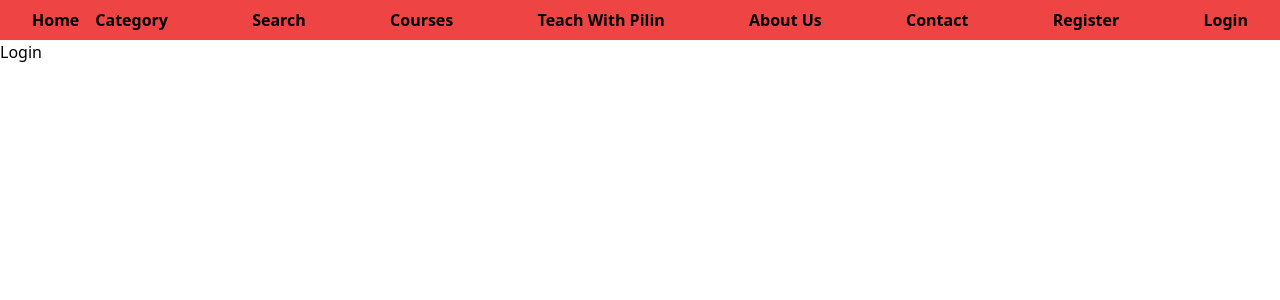
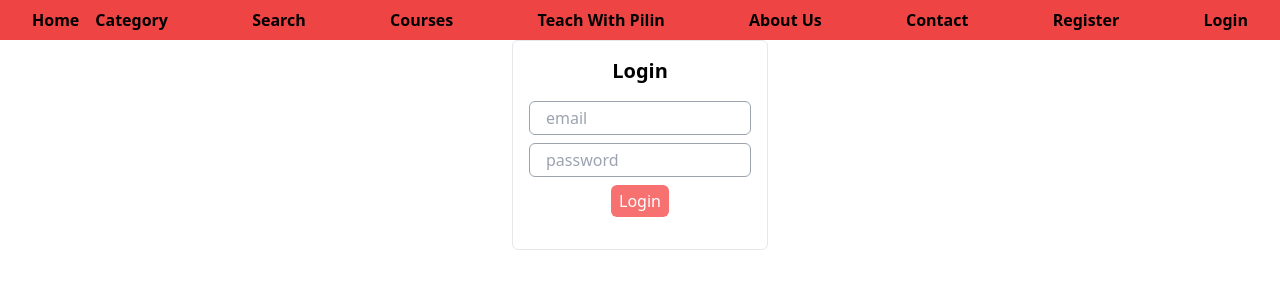
Before and after one commit to Ratanon-Thongseekaew/Pilin_LMS_Web, a React (Vite) app: page /login in a window 1280 px wide. Shown: the top 300 px of the page. Built offline with nearby package versions, Linux system fonts and the light colour scheme.

Commit message:
finish login register

```diff
--- a/package.json
+++ b/package.json
@@ -18,7 +18,8 @@
     "react-hook-form": "^7.54.2",
     "react-router": "^7.2.0",
     "sweetalert2": "^11.17.2",
-    "zod": "^3.24.2"
+    "zod": "^3.24.2",
+    "zustand": "^5.0.3"
   },
   "devDependencies": {
     "@eslint/js": "^9.17.0",
--- /dev/null
+++ b/src/api/auth.jsx
@@ -0,0 +1,9 @@
+import axios from "axios";
+
+export const actionRegister =async(value)=>{
+return await axios.post("http://localhost:8989/register", value);
+};
+
+export const actionLogin = async(value) =>{
+    return await axios.post("http://localhost:8989/login",value);
+};
--- a/src/components/form/FormInput.jsx
+++ b/src/components/form/FormInput.jsx
@@ -1,13 +1,18 @@
 import React from "react";
 
-function FormInput({register,name}) {
+function FormInput({ register, name,type ="text",errors }) {
+//   console.log(errors[name]);
   return (
-    <input
-      placeholder={name}
-      type="text"
-      {...register(name)}
-      className="border w-full border-gray-400 rounded-md p-1 px-4"
-    />
+    <div>
+      <input
+        placeholder={name}
+        type= {type}
+        {...register(name)}
+        className="border w-full border-gray-400 rounded-md p-1 px-4"
+      />
+      {errors[name] &&
+      <p className="text-sm text-red-500">{errors[name].message}</p>}
+    </div>
   );
 }
 
--- a/src/components/pages/auth/Login.jsx
+++ b/src/components/pages/auth/Login.jsx
@@ -1,9 +1,66 @@
-import React from 'react'
+import React, { useState } from "react";
+import { useForm } from "react-hook-form";
+import axios from "axios";
+import FormInput from "../../form/FormInput";
+import createAlert from "../../../utils/createAlert";
+import Buttons from "../../form/Buttons";
+import { useNavigate } from "react-router";
+//validator
+import { loginUser } from "../../../utils/validators";
+import { zodResolver } from "@hookform/resolvers/zod";
+import { actionLogin } from "../../../api/auth";
+
 
 function Login() {
+  const navigate = useNavigate()
+  const { register, handleSubmit, formState, reset } = useForm({
+    resolver:zodResolver(loginUser)
+  });
+  const { isSubmitting, errors } = formState;
+
+  console.log(errors);
+  const hdlSubmit = async (value) => {
+    //delay
+    await new Promise((resolve) => setTimeout(resolve, 1000));
+    try {
+      const res = await actionLogin(value)
+      const role = res.data.payload.role
+      roleRedirect(role)
+      console.log(role);
+      // reset()
+      createAlert("success", "Login Successfully");
+    } catch (error) {
+      createAlert("info", error.response?.data?.message);
+      console.log(error.response?.data?.message);
+    }
+  };
+  const roleRedirect = (role)=>{
+//code
+if(role ==="ADMIN"){
+  navigate('/admin')
+}else{
+  navigate('/user')
+}
+  }
   return (
-    <div>Login</div>
-  )
+    <div className="flex w-full h-full justify-center">
+      <div className="w-64 border p-4 rounded-md text-center">
+        <h1 className="text-xl font-bold text-center">Login</h1>
+        {/* Form */}
+        <form onSubmit={handleSubmit(hdlSubmit)}>
+          <div className="flex flex-col gap-2 py-4">
+            <FormInput register={register} name="email" errors ={errors} />
+            <FormInput register={register} name="password" errors ={errors} type="password"/>
+            <div className="flex justify-center">
+             <Buttons isSubmitting={isSubmitting}
+             label= "Login"
+             />
+            </div>
+          </div>
+        </form>
+      </div>
+    </div>
+  );
 }
 
-export default Login
+export default Login;
--- a/src/components/pages/auth/Register.jsx
+++ b/src/components/pages/auth/Register.jsx
@@ -7,10 +7,11 @@
 //validator
 import { registerUser } from "../../../utils/validators";
 import { zodResolver } from "@hookform/resolvers/zod";
+import { actionRegister } from "../../../api/auth";
 
 
 function Register() {
-  const { register, handleSubmit, formState } = useForm({
+  const { register, handleSubmit, formState, reset } = useForm({
     resolver:zodResolver(registerUser)
   });
   const { isSubmitting, errors } = formState;
@@ -20,14 +21,13 @@
     //delay
     await new Promise((resolve) => setTimeout(resolve, 1000));
     try {
-      const res = await axios.post("http://localhost:8989/register", value);
+      const res = await actionRegister(value)
       console.log(res);
-
+      reset()
       createAlert("success", "Register Successfully");
-      create;
     } catch (error) {
-      createAlert("info", error.response.data.message);
-      console.log(error.response.data.message);
+      createAlert("info", error.response?.data?.message);
+      // console.log(error.response?.data?.message);
     }
   };
   return (
@@ -37,13 +37,13 @@
         {/* Form */}
         <form onSubmit={handleSubmit(hdlSubmit)}>
           <div className="flex flex-col gap-2 py-4">
-            <FormInput register={register} name="email" />
+            <FormInput register={register} name="email" errors ={errors} />
             <div className="flex gap-2 py-4">
-              <FormInput register={register} name="firstname" />
-              <FormInput register={register} name="lastname" />
+              <FormInput register={register} name="firstname" errors ={errors}/>
+              <FormInput register={register} name="lastname" errors ={errors}/>
             </div>
-            <FormInput register={register} name="password" />
-            <FormInput register={register} name="confirmPassword" />
+            <FormInput register={register} name="password" errors ={errors} type="password"/>
+            <FormInput register={register} name="confirmPassword" errors ={errors} type="password"/>
             <div className="flex justify-center">
              <Buttons isSubmitting={isSubmitting}
              label= "Register"
--- a/src/utils/validators.jsx
+++ b/src/utils/validators.jsx
@@ -10,3 +10,8 @@
     message: "Password Is NOT Matched",
     path: ["confirmPassword"]
 })
+
+export const loginUser = z.object({
+    email: z.string().email("Invalid email or password"),
+    password: z.string().min(6, "Invalid email or password"),
+})
```
Also changed, not shown: 1 other file (tests, documents, lock files or other folders).
